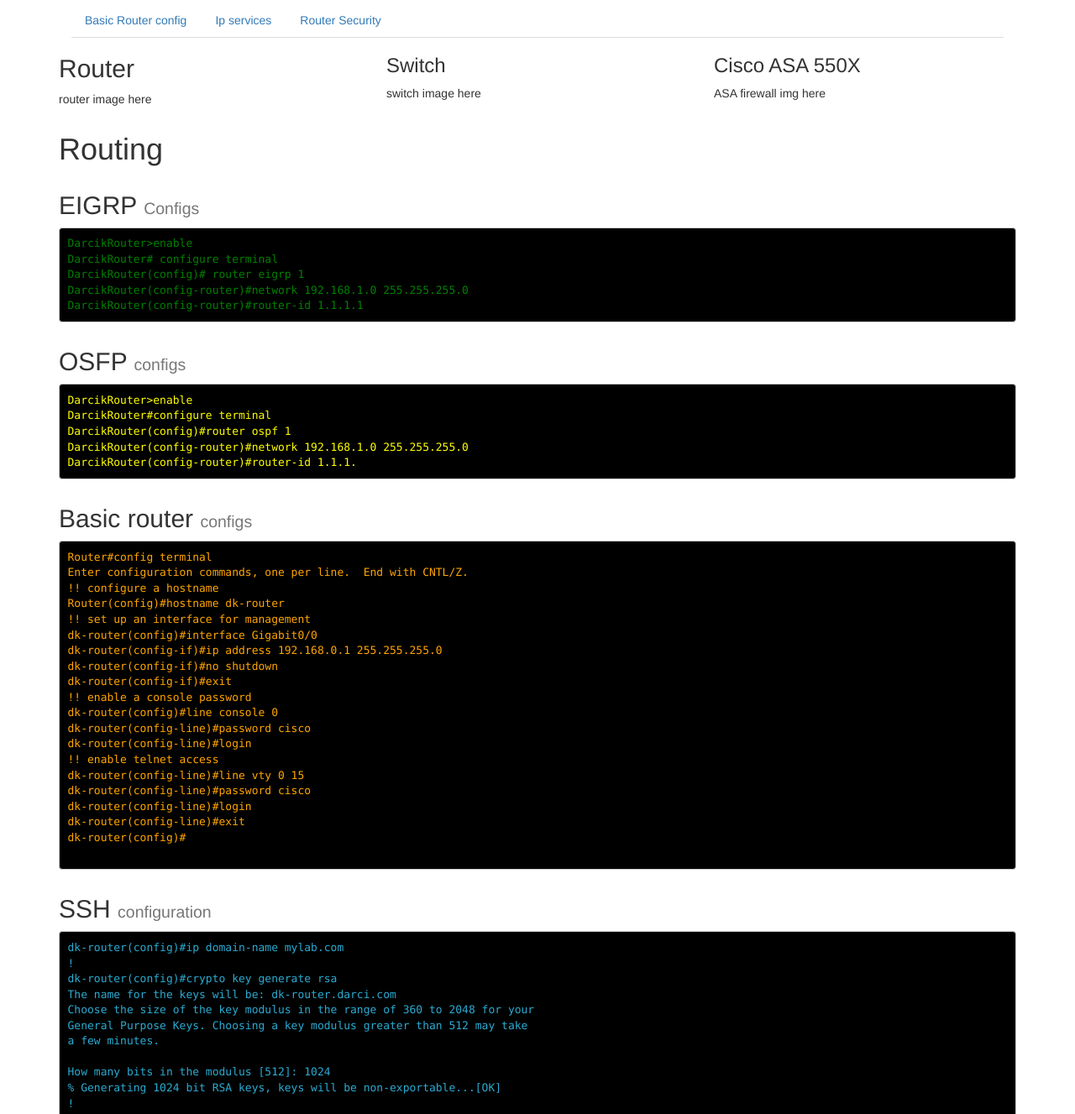
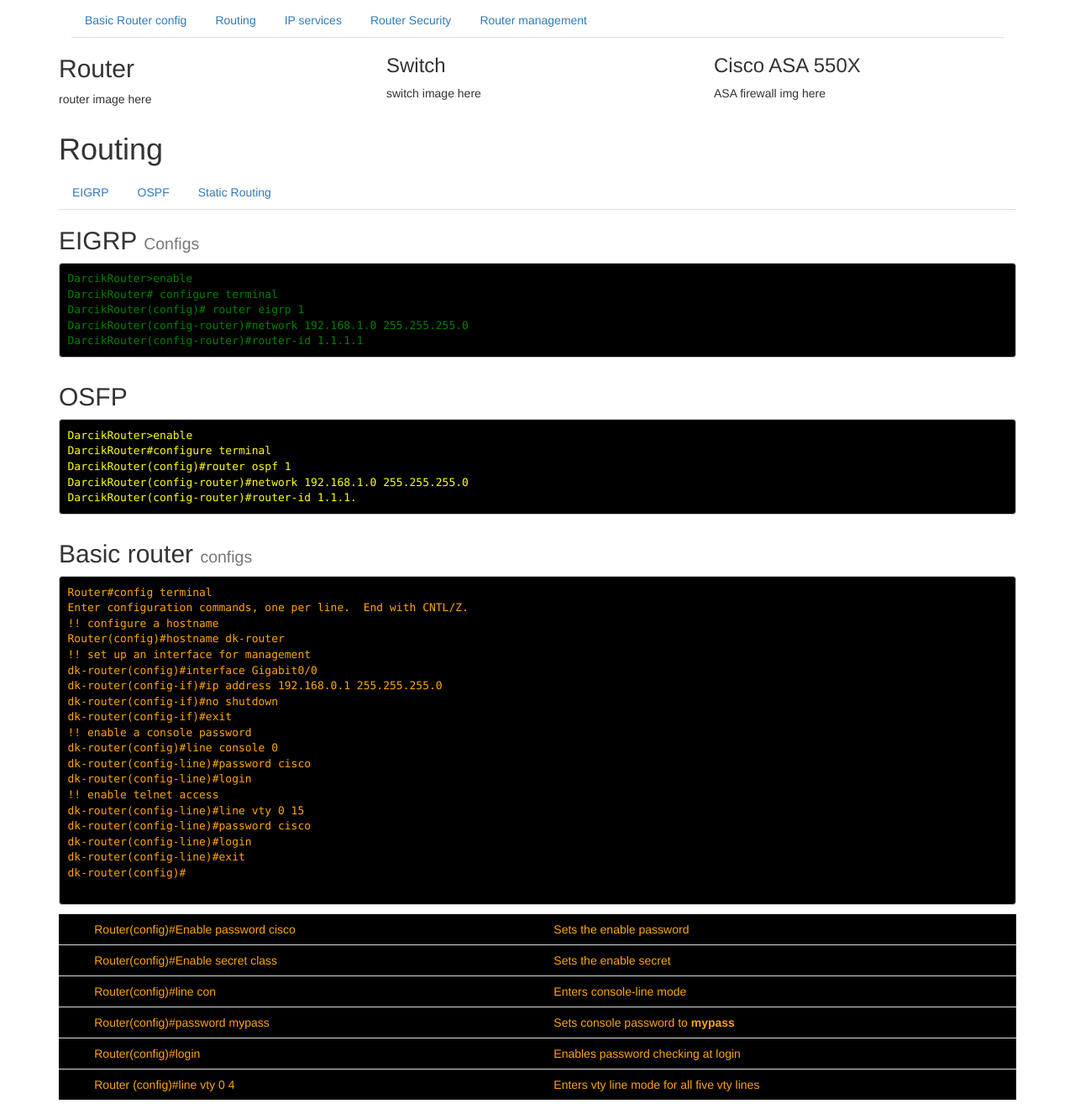
Before and after one commit to darcikhey27/Cisco-Device-Configuration-blog, a plain HTML site: page index.html in a window 1280 px wide. Shown: the part 102-1429 px from the top of the page at 84% size. Drawn offline with Linux system fonts and the light colour scheme.

Commit message:
added tables
used bootstrap to add tables for basic config stuff

```diff
--- a/css/styles.css
+++ b/css/styles.css
@@ -23,3 +23,7 @@
     color: #2aabd2;
     background: black;
 }
+.table{
+    background: black;
+    color: red;
+}
--- a/index.html
+++ b/index.html
@@ -34,9 +34,11 @@
     <div class="col-md-12">
         <h2 class="h2">Router</h2>
         <ul class="nav nav-tabs">
-            <li><a href="#eigrp">Basic Router config</a></li>
-            <li><a href="#">Ip services</a></li>
+            <li><a href="#">Basic Router config</a></li>
+            <li><a href="#routing">Routing</a></li>
+            <li><a href="#">IP services</a></li>
             <li><a href="#">Router Security</a></li>
+            <li><a href="#">Router management</a></li>
         </ul>
     </div>
 
@@ -64,14 +66,17 @@
 
 </div> <!-- end container -->
 <div class="container">
-    <h1>Routing</h1>
-</div>
-<div class="container" id="eigrp">
+    <h1 id="routing">Routing</h1>
+    <ul class="nav nav-tabs">
+        <li><a href="#eigrp">EIGRP</a></li>
+        <li><a href="#ospf">OSPF</a></li>
+        <li><a href="#">Static Routing</a></li>
+    </ul>
 
     <h2>EIGRP
         <small>Configs</small>
     </h2>
-<pre class="eigrp">
+<pre class="eigrp" id="eigrp">
 DarcikRouter>enable
 DarcikRouter# configure terminal
 DarcikRouter(config)# router eigrp 1
@@ -83,9 +88,7 @@
 
 
 <div class="container">
-    <h2>OSFP
-        <small> configs</small>
-    </h2>
+    <h2 id="ospf">OSFP</h2>
 <pre class="ospf">
 DarcikRouter>enable
 DarcikRouter#configure terminal
@@ -125,6 +128,55 @@
 </div>
 
 <div class="container">
+    <table class="table table-responsive ">
+        <thead>
+        <!--<tr>-->
+            <!--<th>#</th>-->
+            <!--<th>First Name</th>-->
+            <!--<th>Last Name</th>-->
+            <!--<th>Username</th>-->
+        <!--</tr>-->
+        </thead>
+        <tbody class="basic-config">
+        <tr>
+            <th scope="row"></th>
+            <td>Router(config)#Enable password cisco</td>
+            <td>Sets the enable password</td>
+        </tr>
+        <tr>
+            <th scope="row"></th>
+            <td>Router(config)#Enable secret class</td>
+            <td>Sets the enable secret</td>
+        </tr>
+        <tr>
+            <th scope="row"></th>
+            <td>Router(config)#line con</td>
+            <td>Enters console-line mode </td>
+        </tr>
+        <tr>
+            <th scope="row"></th>
+            <td>Router(config)#password mypass</td>
+            <td>Sets console password to <strong>mypass</strong></td>
+
+        </tr>
+        <tr>
+            <th scope="row"></th>
+            <td>Router(config)#login</td>
+            <td>Enables password checking at login </td>
+        </tr>
+        <tr>
+            <th scope="row"></th>
+            <td>Router (config)#line vty 0 4 </td>
+            <td>Enters vty line mode for all five vty lines</td>
+        </tr>
+
+
+
+        </tbody>
+    </table>
+</div>
+
+<div class="container">
     <h2>SSH
         <small>configuration</small>
     </h2>
```
